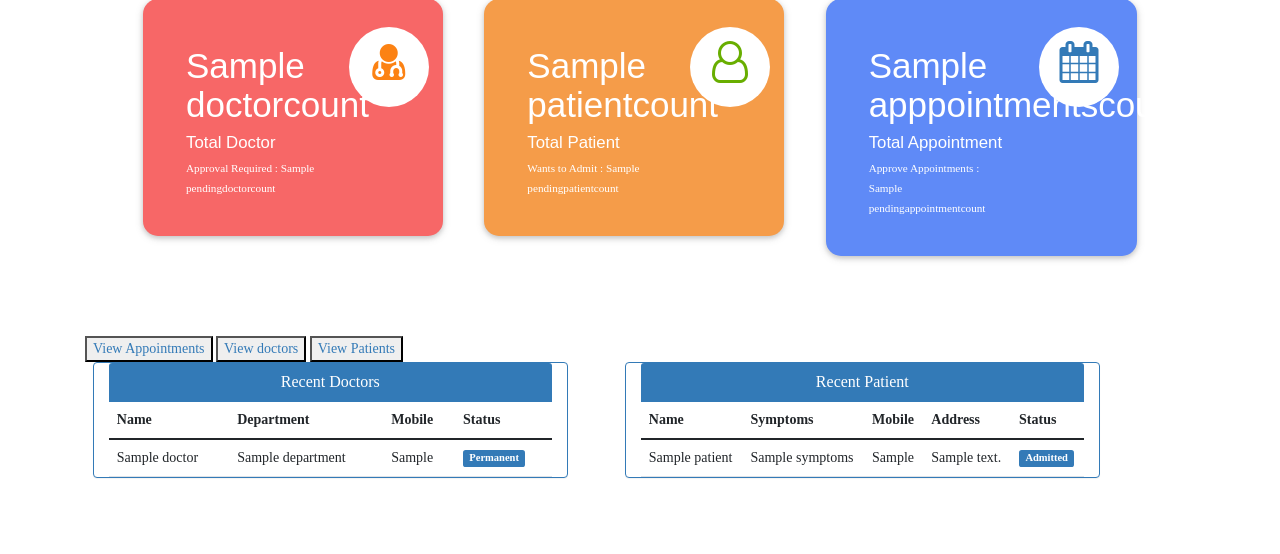
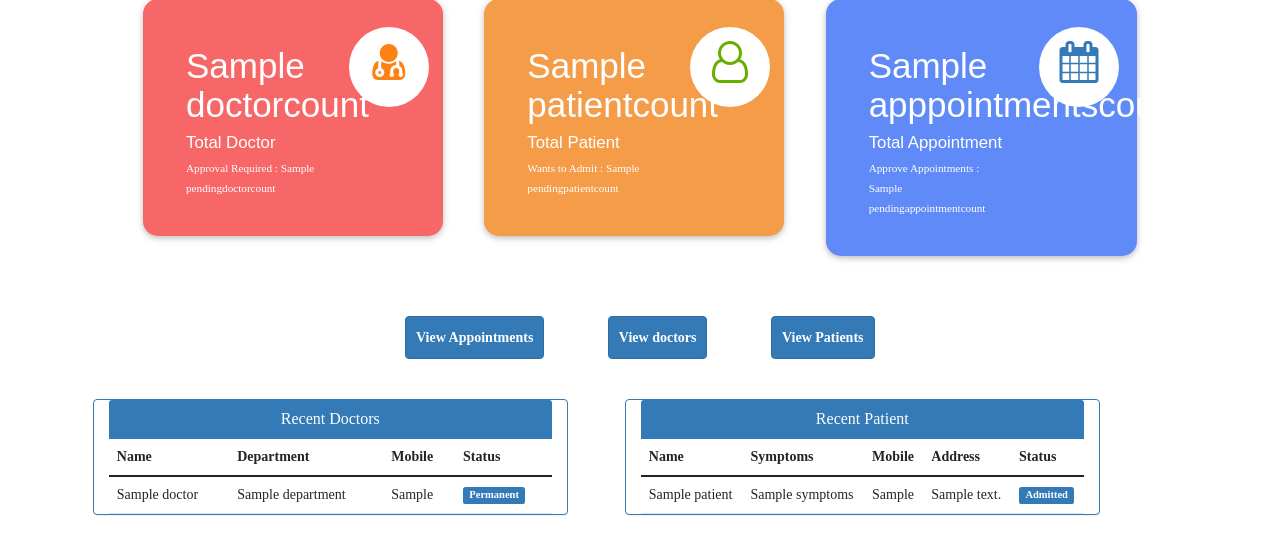
Before and after one commit to dev-manus/hospitalmanagementsystem, a Django app: template staff/templates/staff/dashboard.html in a window 1280 px wide. Shown: the part 98-652 px from the top of the page. Run offline with Django 3.2, Linux system fonts and the light colour scheme; the template is opened without the code that fills it: most values are stand-ins (such as "Sample title", 1, 10 or a date in 2020); some libraries are stand-ins or nearby versions; some web fonts are replaced.

Commit message:
Staff Dashboard's button styling done

```diff
--- a/staff/templates/staff/dashboard.html
+++ b/staff/templates/staff/dashboard.html
@@ -1,13 +1,14 @@
 {% extends "hospital_management/layout.html" %}
 {% block body %}
 {%include "staff/admin_dashboard_cards.html" %}
-<br><br><br><br>
+<br><br><br>
 <div class="container">
-    <div>
-        <a href="/staff/appointments"><button>View Appointments</button></a>
-        <a href="/staff/doctors"><button>View doctors</button></a>
-        <a href="/staff/patients"><button>View Patients</button></a>
+    <div style="padding-left: 40vh;">
+        <a class="btn btn-primary" href="/staff/appointments" role="button" style="margin-right: 60px;padding: 10px;"> <strong>View Appointments</strong></a>
+        <a role="button" class="btn btn-primary" href="/staff/doctors" style="margin-right: 60px;padding: 10px"><strong>View doctors </strong></a>
+        <a role="button" class="btn btn-primary" href="/staff/patients" style="padding: 10px"><strong>View Patients </strong></a>
     </div>
+    <br><br>
     <div class="row">
         <div class="panel panel-primary col-md-5" style="margin-left:2%;">
             <div class="panel-heading" style="text-align:center;">
```
Also changed, not shown: db.sqlite3.
